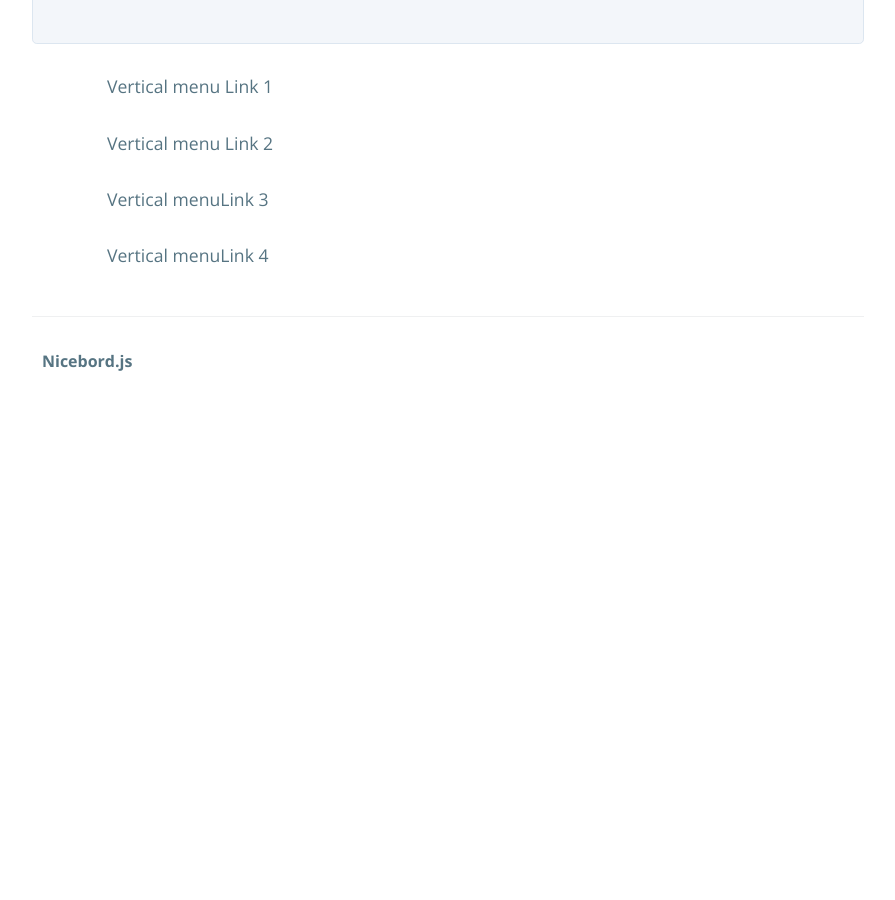
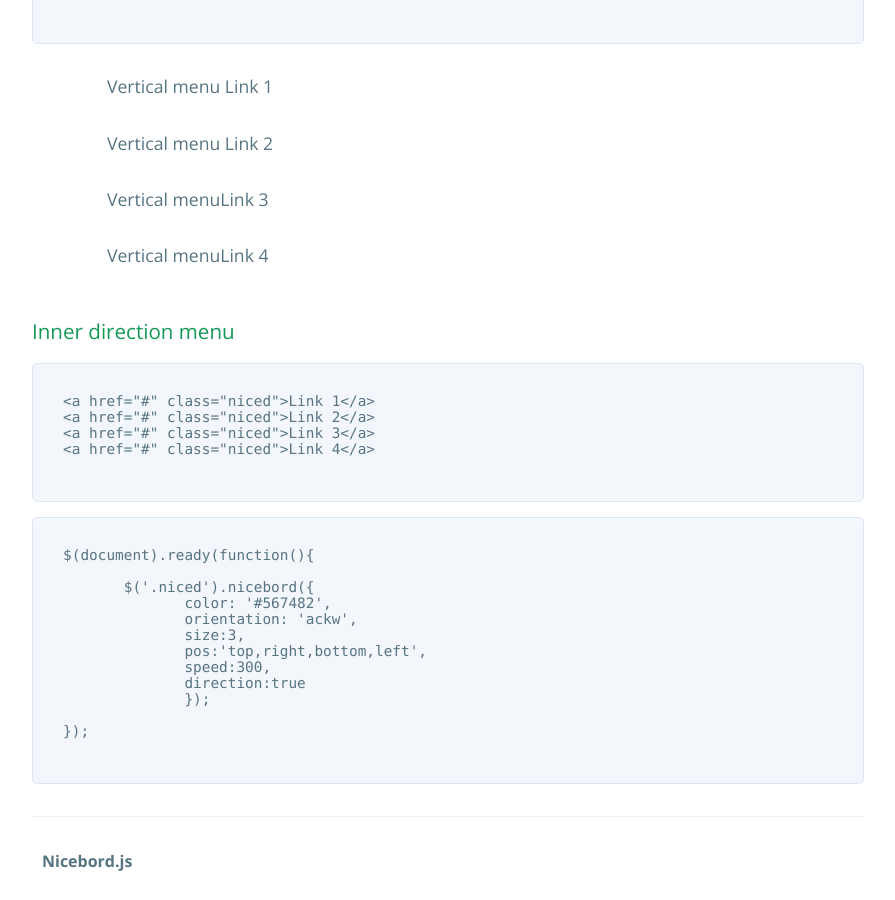
Before and after one commit to dkdevru/nicebord, a Jekyll site: the page built from index.html, in a window 1280 px wide and 900 px high, scrolled down 2801 px. Shown: the whole window, without its empty margins (192-1087 px from the left). Built offline with Jekyll 4.4.1, drawn with Linux system fonts in a browser that asks for light colours; the list of posts is cut into pages by our own code; before the commit the page ends 3206 px from its top, so only the background shows below that.

Commit message:
adding direction examles

```diff
--- a/index.html
+++ b/index.html
@@ -165,6 +165,34 @@
    <li style="padding:15px;padding-left:25px;"><a href="#" class="nicev">Vertical menuLink 4</a></li>
   </ul>
 
+  <h3>Inner direction menu</h3>
+
+  <pre>
+  <code class="html">
+  &lt;a href="#" class="niced">Link 1&lt;/a>
+  &lt;a href="#" class="niced">Link 2&lt;/a>
+  &lt;a href="#" class="niced">Link 3&lt;/a>
+  &lt;a href="#" class="niced">Link 4&lt;/a>
+  </code>
+  </pre>
+
+         <pre>
+  <code class="javascript">
+  $(document).ready(function(){
+
+	 $('.niced').nicebord({
+		color: '#567482',
+		orientation: 'ackw',
+		size:3,
+		pos:'top,right,bottom,left',
+		speed:300,
+		direction:true
+		});
+
+  });
+  </code>
+  </pre>
+
 
 
    <script type="text/javascript">
@@ -187,6 +215,15 @@
 			speed:300
 			});
 
+	 $('.niced').nicebord({
+			color: '#567482',
+			orientation: 'ackw',
+			size:3,
+			pos:'top,right,bottom,left',
+			speed:300,
+			direction:true
+			});
+
   });
   </script>
 
```
